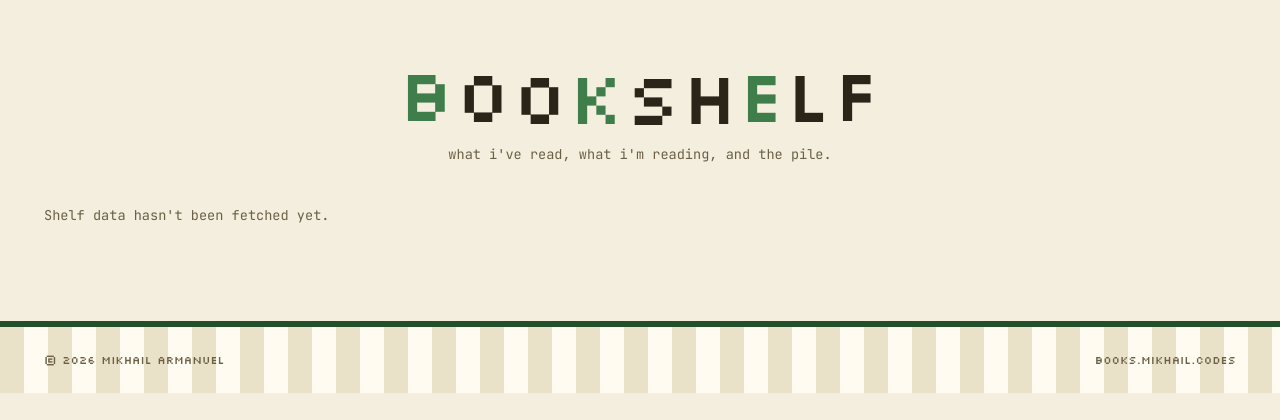
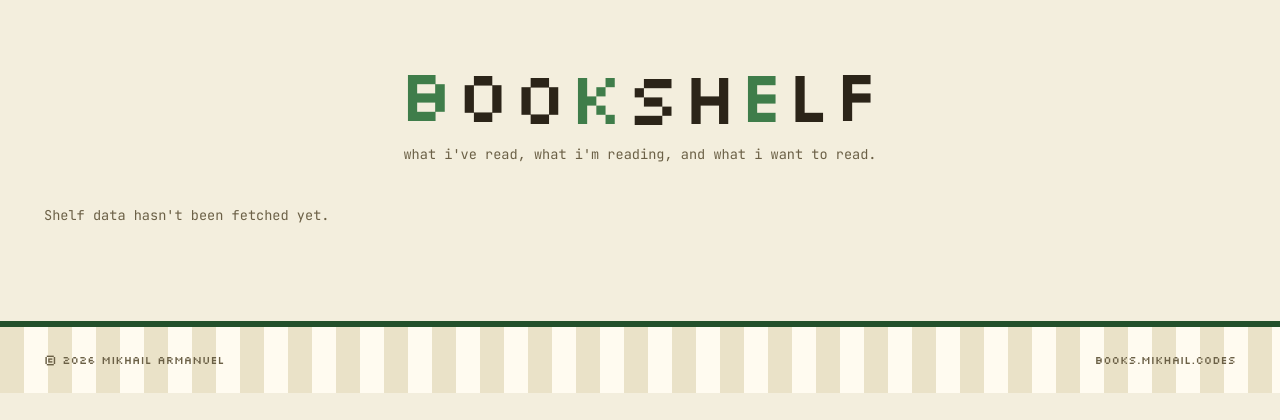
Before and after one commit to hootyhoot/book-recommender, a Flask app: page / in a window 1280 px wide. Shown: the part 63-483 px from the top of the page. Run offline with Flask 3, Linux system fonts and the light colour scheme; parts of the project's set-up code (start-up, migrations or seed data) failed here and were passed over.

Commit message:
Rename "the pile" to "want to read" on the shelf page

```diff
--- a/templates/showcase.html
+++ b/templates/showcase.html
@@ -4,7 +4,7 @@
 {% block content %}
 <section class="hero">
     <h1 class="pixel-title" aria-label="Bookshelf">{% for ch in 'Bookshelf' %}<span aria-hidden="true" style="--i: {{ loop.index0 }}">{{ ch }}</span>{% endfor %}</h1>
-    <p class="hero-sub">what i've read, what i'm reading, and the pile.</p>
+    <p class="hero-sub">what i've read, what i'm reading, and what i want to read.</p>
     {% if data %}
     <div class="hero-stats">
         <div class="hero-stat">
@@ -13,7 +13,7 @@
         </div>
         <div class="hero-stat">
             <span class="hero-stat-value">{{ data.to_read|length }}</span>
-            <span class="hero-stat-label">on the pile</span>
+            <span class="hero-stat-label">want to read</span>
         </div>
         <div class="hero-stat">
             <span class="hero-stat-value">{{ data.currently_reading|length }}</span>
@@ -90,7 +90,7 @@
 
 <div class="section-heading">
     <button class="section-toggle" id="toggle-pile" aria-expanded="false" aria-controls="shelf-pile">
-        <span class="heading-left"><h2>the pile</h2><span class="section-count">{{ data.to_read|length }} books</span></span>
+        <span class="heading-left"><h2>want to read</h2><span class="section-count">{{ data.to_read|length }} books</span></span>
         <svg class="chevron" width="14" height="14" viewBox="0 0 24 24" fill="none" stroke="currentColor" stroke-width="2" stroke-linecap="round" stroke-linejoin="round"><polyline points="6 9 12 15 18 9"></polyline></svg>
     </button>
 </div>
```
